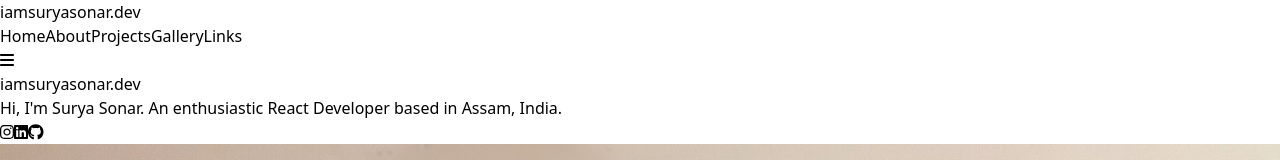
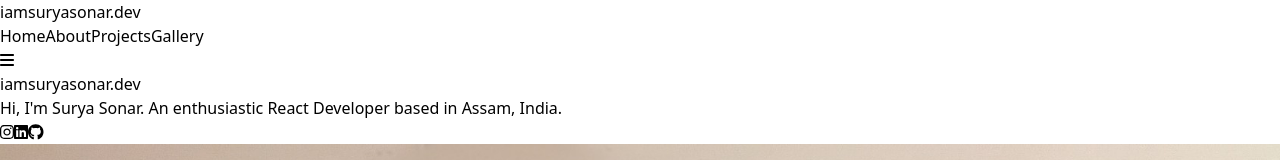
Before and after one commit to iamsuryasonar/portfolio_with_react_and_tailwind, a React (Vite) app: page / in a window 1280 px wide. Shown: the top 160 px of the page. Built offline with nearby package versions, Linux system fonts and the light colour scheme.

Commit message:
fix: bug fixing

```diff
--- a/src/components/Nav.jsx
+++ b/src/components/Nav.jsx
@@ -30,11 +30,11 @@ function Nav() {
             title: 'Gallery',
             path: '/#gallery'
         },
-        {
-            id: 5,
-            title: 'Links',
-            path: '/links'
-        },
+        // {
+        //     id: 5,
+        //     title: 'Links',
+        //     path: '/links'
+        // },
     ]
 
     return <>
```
